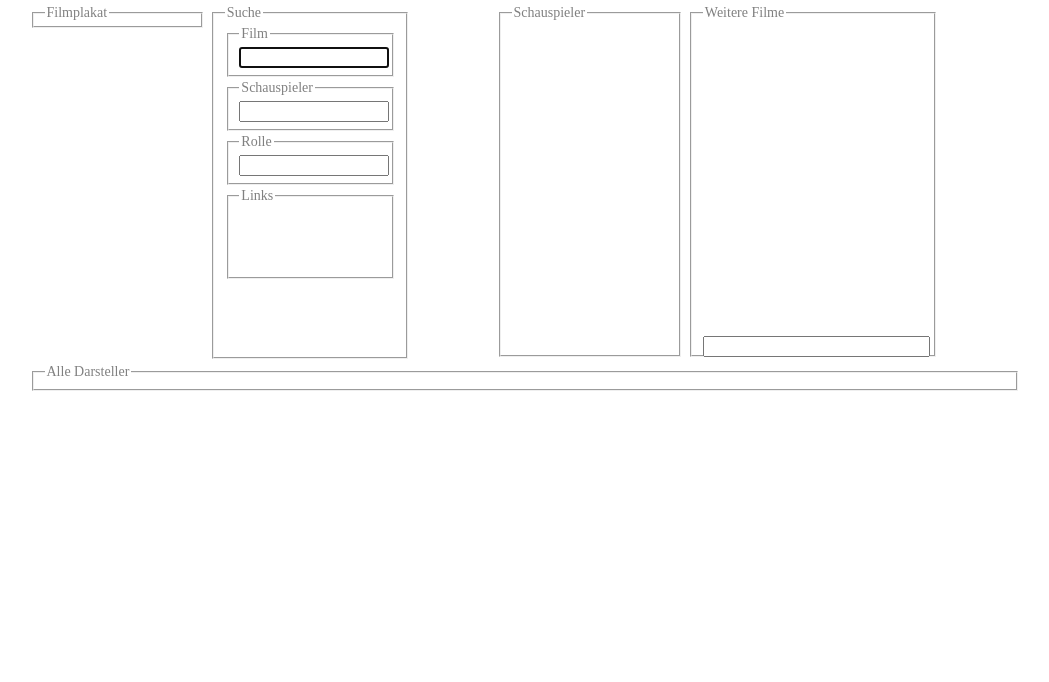
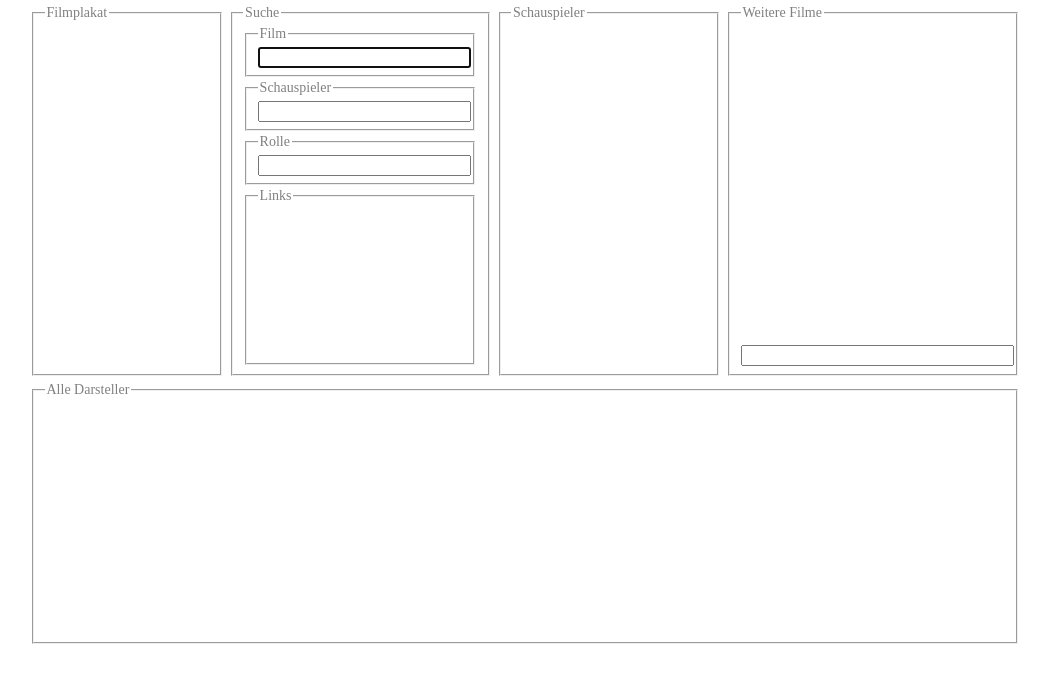
Before and after one commit to tlimbach/derwodaso_js, a website: page public_html/index.html in a window 1280 px wide. Shown: the whole page, without its empty margins (115-1164 px from the left). Drawn offline with Linux system fonts and the light colour scheme.

Commit message:
Fullscreen

```diff
--- a/public_html/style.css
+++ b/public_html/style.css
@@ -30,13 +30,11 @@ body {
 
 #ap img, #mp img {
     height: 340px;
-    /*max-height: 300px;*/
 }
 
 #sp {
     grid-area: sp;
     padding-bottom: 2px;
-    max-width:200px;
 }
 
 #sp #fsMovie, #sp #fsActor, #sp #fsRolle {
@@ -54,37 +52,31 @@ body {
 
 #ml {
     grid-area: ml;
-    width:250px;
+}
+
+#ml ol {
+    height:319px;
 }
 
 #mp, #sp, #ap, #ml {
-    /*     height: 450px; */
     padding-top: 0;
     background-color: var(main-bg-color);
     margin-bottom:0;
+    /*max-height:300px;  // Höhen einstellen*/
+    height:370px;
 }
 
-#mp fieldset, #sp fieldset, #ap fieldset, #ml fieldset {
-    padding-bottom: 0px;
+#pc {
+    grid-area: p;
+    padding: 0;
+    /*height:205px;  // Höhen einstellen*/
+    background-color: var(main-bg-color);
 }
 
-#sp fieldset {
-    height:98%;
+#mp fieldset, #sp fieldset, #ap fieldset, #ml fieldset, #pc fieldset {
+    padding-bottom: 0px;
+    height: 98%;
 }
-
-#ml fieldset {
-    height:97%;
-}
-
-#ap fieldset {
-    height:97%;
-}
-
-#sp fieldset {
-    height:98%;
-}
-
-
 
 input, select {
     width: 100%;
@@ -99,11 +91,8 @@ select {
     background-color: var(bg-select);
 }
 
-
-
 #filter{
-    margin-top:10px;
-    width: 99%;
+    margin-bottom:10px;
 }
 
 .pci {
@@ -111,17 +100,18 @@ select {
 }
 
 #links {
-    height: 69px;
-    max-width: 100px;
+    height: 155px;
+    max-width: 115px;
     overflow: hidden;
     text-align: left;
 }
 
+
 #links a {
+    overflow-wrap: break-word;
     display: block;
     padding-top:3px;
     padding-bottom:4px;
-    max-width:80px;
 }
 
 #legalDDG {
@@ -138,7 +128,10 @@ select {
 
 .grid-container {
     display: grid;
-    grid-template-areas: 'mp sp ap ml' 'p p p p' 'dd dd md md';
+    grid-template-areas:
+        'mp mp mp mp mp sp ap ap ap ap ap ap ml ml ml ml'
+        'p  p  p  p  p  p  p  p  p  p  p  p  p  p  p  p'
+        'dd dd dd dd dd dd dd dd md md md md md md md md';
     grid-gap: 5px;
     background-color: var(main-bg-color);
     padding: 5px;
@@ -151,9 +144,6 @@ select {
 }
 
 #otherMoviesList {
-    width: 100%;
-    max-height:300px;
-    height:300px;
     overflow-y:scroll;
     text-align: left;
     margin:0;
@@ -162,14 +152,17 @@ select {
 #pictures {
     display: flex;
     flex-wrap: nowrap;
-    /*height: 130px;*/
     overflow: scroll;
     overflow-y: auto;
     max-width: 950px;
+    height:235px;
+}
+
+.img_pci {
+    height:185px;
 }
 
 #pictures>div {
-    /*    width: 240px;*/
     margin-left: 10px;
     margin-top:0px;
     margin-bottom: 0px;
@@ -178,20 +171,6 @@ select {
 }
 
 
-.img_pci {
-    height:185px;
-}
-
-#pc {
-    padding: 0;
-    grid-area: p;
-    background-color: var(main-bg-color);
-}
-
-#pc fieldset {
-    padding-top: 0;
-}
-
 
 li { background: #ddd; }
 li:nth-child(odd) { background: #eee; }
```
